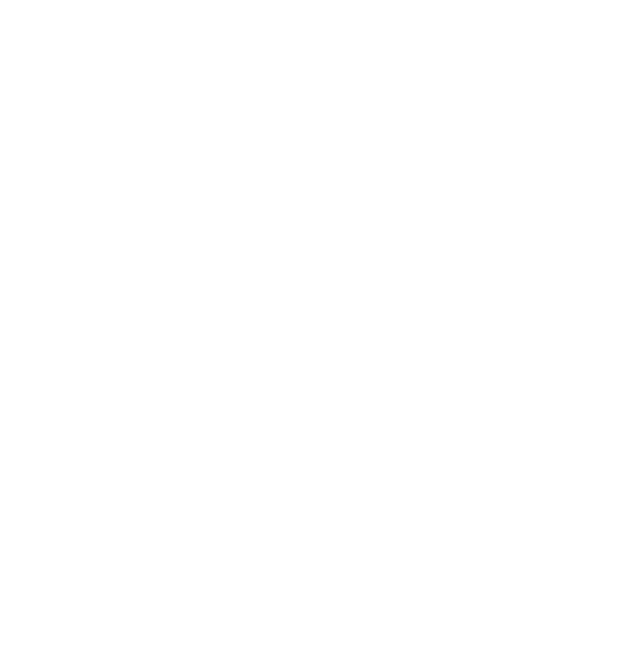
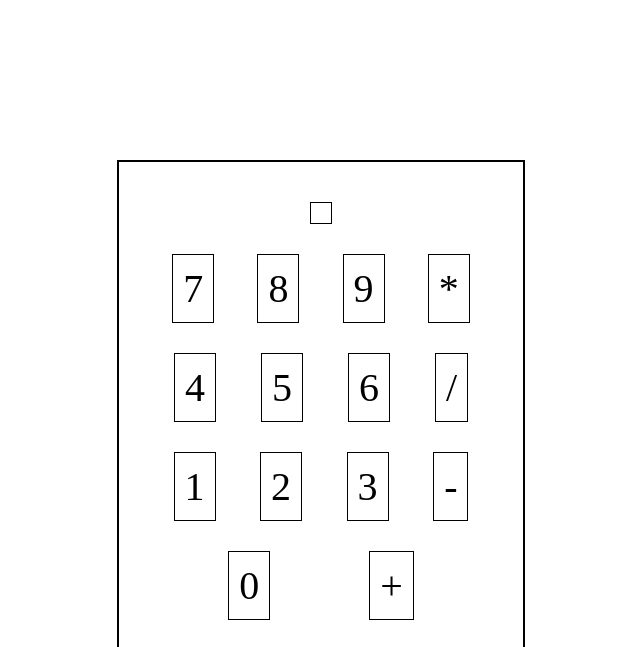
Before and after one commit to Sparalaux/calculatrice, a plain HTML site: page index.html in a window 1280 px wide. Shown: the top 647 px of the page, without its empty margins (331-971 px from the left). Drawn offline with Linux system fonts and the light colour scheme.

Commit message:
apparence de la calculatrice mise en place

```diff
--- a/assets/css/style.css
+++ b/assets/css/style.css
@@ -0,0 +1,33 @@
+*{
+    margin: 0;
+    padding: 0;
+}
+
+.calculatrice{
+    width: 30%;
+    height: 60vh;
+    margin-left: 35%;
+    margin-top: 20vh;
+    border: solid black 2px;
+    padding: 10px;
+}
+.calculatrice div{
+    margin-left: 50%;
+    margin-top: 30px;
+    transform: translateX(-50%);
+    text-align: center;
+    font-size: 40px;
+    width: 100%;
+    display: flex;
+    justify-content: space-evenly;
+    align-items: center;
+}
+.calculatrice div span{
+    border: black solid 1px;
+    padding: 10px;
+    cursor: pointer;
+}
+
+.calculatrice div .res{
+    cursor: auto;
+}
--- a/assets/js/script.js
+++ b/assets/js/script.js
@@ -0,0 +1,12 @@
+const nbr0 = document.querySelector("#0");
+const nbr1 = document.querySelector("#1");
+const nbr2 = document.querySelector("#2");
+const nbr3 = document.querySelector("#3");
+const nbr4 = document.querySelector("#4");
+const nbr5 = document.querySelector("#5");
+const nbr6 = document.querySelector("#6");
+const nbr7 = document.querySelector("#7");
+const nbr8 = document.querySelector("#8");
+const nbr9 = document.querySelector("#9");
+const valider = document.querySelector("#valider");
+const effacer = document.querySelector("#effacer");
--- a/index.html
+++ b/index.html
@@ -7,6 +7,40 @@
     <title>calculatrice</title>
 </head>
 <body>
+    <main>
+        <div class="calculatrice">
+            <div>
+                <span class="res"></span>
+            </div>
+            <div>
+                <span id="7">7</span>
+                <span id="8">8</span>
+                <span id="9">9</span>
+                <span id="*">*</span>
+            </div>
+            <div>
+                <span id="4">4</span>
+                <span id="5">5</span>
+                <span id="6">6</span>
+                <span id="/">/</span>
+            </div>
+            <div>
+                <span id="1">1</span>
+                <span id="2">2</span>
+                <span id="3">3</span>
+                <span id="-">-</span>
+            </div>
+            <div>
+                <span id="0">0</span>
+                <span id="+">+</span>
 
+            </div>
+            <div>
+                <span id="valider">valider</span>
+                <span id="effacer">effacer</span>
+            </div>
+        </div>
+    </main>
+    <script src="./assets/js/script.js"></script>
 </body>
 </html>
```
